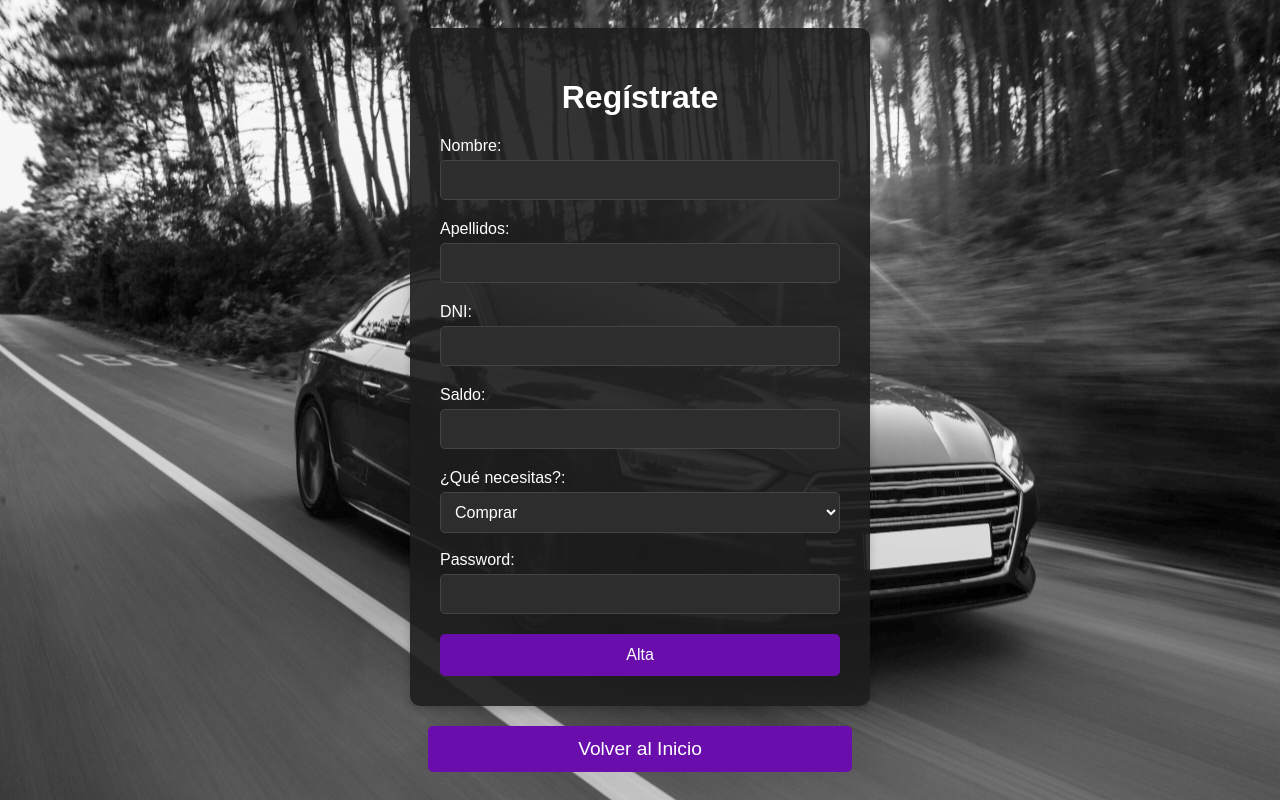
After one commit to sirg98/PHP-MYSQL, a PHP site: page /register.php in a window 1280 px wide. The commit adds this page. Run offline with PHP 8.4, Linux system fonts and the light colour scheme.

Commit message:
a ver si ahora se guarda

```diff
--- a/listarcochesindex.php
+++ b/index.php
@@ -76,8 +76,8 @@
 <body>
 
     <div class="auth-buttons">
-        <button onclick="location.href='login.html'">Iniciar Sesión</button>
-        <button onclick="location.href='register.html'">Regístrate</button>
+        <button onclick="location.href='login.php'">Iniciar Sesión</button>
+        <button onclick="location.href='register.php'">Regístrate</button>
     </div>
 
     <h1>Nuestros coches</h1>
--- /dev/null
+++ b/register.php
@@ -0,0 +1,143 @@
+<!DOCTYPE html>
+<html lang="es">
+<head>
+    <meta charset="UTF-8">
+    <meta name="viewport" content="width=device-width, initial-scale=1.0">
+    <title>Alta de Usuario</title>
+    <style>
+        body {
+            font-family: 'Arial', sans-serif;
+            background: url('./img/deportivo.jpg') no-repeat center center fixed;
+            background-size: cover;
+            color: #FFFFFF;
+            margin: 0;
+            padding: 0;
+            display: flex;
+            flex-direction: column;
+            align-items: center;
+            justify-content: center;
+            min-height: 100vh;
+        }
+
+        h2 {
+            font-size: 2rem;
+            color: #ffffff;
+            text-align: center;
+            margin-bottom: 20px;
+            text-transform: uppercase;
+            letter-spacing: 1.5px;
+        }
+
+        form {
+            background-color: rgba(29, 29, 29, 0.9);
+            padding: 30px;
+            border-radius: 10px;
+            box-shadow: 0 4px 8px rgba(0, 0, 0, 0.2);
+            width: 100%;
+            max-width: 400px;
+            margin: 0 auto;
+            text-align: center;
+        }
+
+        label {
+            font-size: 1rem;
+            color: #FFFFFF;
+            display: block;
+            margin-bottom: 5px;
+            text-align: left;
+        }
+
+        input[type="text"], input[type="password"] {
+            width: 100%;
+            padding: 10px 12px;
+            margin-bottom: 20px;
+            border: 1px solid #444;
+            border-radius: 5px;
+            background-color: #2D2D2D;
+            color: #FFFFFF;
+            font-size: 1rem;
+            box-sizing: border-box;
+        }
+
+        input[type="submit"] {
+            background-color: #6A0DAD;
+            color: #FFFFFF;
+            border: none;
+            padding: 12px;
+            font-size: 1rem;
+            cursor: pointer;
+            border-radius: 5px;
+            width: 100%;
+            transition: background-color 0.3s, transform 0.2s;
+        }
+
+        input[type="submit"]:hover {
+            background-color: #8A2BE2;
+            transform: scale(1.05);
+        }
+
+        .main-button {
+            background-color: #6A0DAD;
+            color: #fff;
+            font-size: 1.2rem;
+            text-align: center;
+            border: none;
+            padding: 12px;
+            cursor: pointer;
+            width: 100%;
+            max-width: 400px;
+            margin-top: 20px;
+            border-radius: 5px;
+            text-decoration: none;
+            display: inline-block;
+            text-align: center;
+        }
+
+        .main-button:hover {
+            background-color: #8A2BE2;
+        }
+
+        select {background-color: #2D2D2D;
+                color: #FFFFFF;
+                border: 1px solid #444;
+                border-radius: 5px;
+                font-size: 1rem;
+                padding: 10px;
+                width: 100%;}
+
+
+
+    </style>
+</head>
+<body>
+
+    <form action="login.2.php" method="post">
+    <h1>Regístrate</h1>
+        <label for="nombre">Nombre:</label>
+        <input type="text" name="nombre" id="nombre" required>
+
+        <label for="apellidos">Apellidos:</label>
+        <input type="text" name="apellidos" id="apellidos" required>
+
+        <label for="dni">DNI:</label>
+        <input type="text" name="dni" id="dni" required>
+
+        <label for="saldo">Saldo:</label>
+        <input type="text" name="saldo" id="saldo" required>
+
+        <label for="tipo">¿Qué necesitas?:</label>
+            <select name="tipo">
+                <option value="comprador">Comprar</option>
+                <option value="vendedor">Vender</option>
+            </select><br><br>
+
+        <label for="password">Password:</label>
+        <input type="password" name="password" id="password" required>
+
+        <input type="submit" value="Alta">
+    </form>
+
+    <a href="index.php" class="main-button">Volver al Inicio</a>
+
+</body>
+</html>
--- a/usuarios/listarusuarios.php
+++ b/usuarios/listarusuarios.php
@@ -233,6 +233,7 @@
             print ("<th>Apellidos</th>\n");
             print ("<th>DNI</th>\n");
             print ("<th>Saldo</th>\n");
+            print ("<th>Tipo</th>\n");
             print ("</tr>\n");
 
             for ($i = 0; $i < $nfilas; $i++)
@@ -244,6 +245,7 @@
                 print ("<td>" . $resultado['apellidos'] . "</td>\n");
                 print ("<td>" . $resultado['dni'] . "</td>\n");
                 print ("<td>" . $resultado['saldo'] . "</td>\n");
+                print ("<td>" . $resultado['tipo'] . "</td>\n");
                 print ("</tr>\n");
             }
 
```
Also changed, not shown: login.1.php (added, +38 -0 lines), login.2.php (added, +36 -0 lines), login.php (added, +118 -0 lines).
